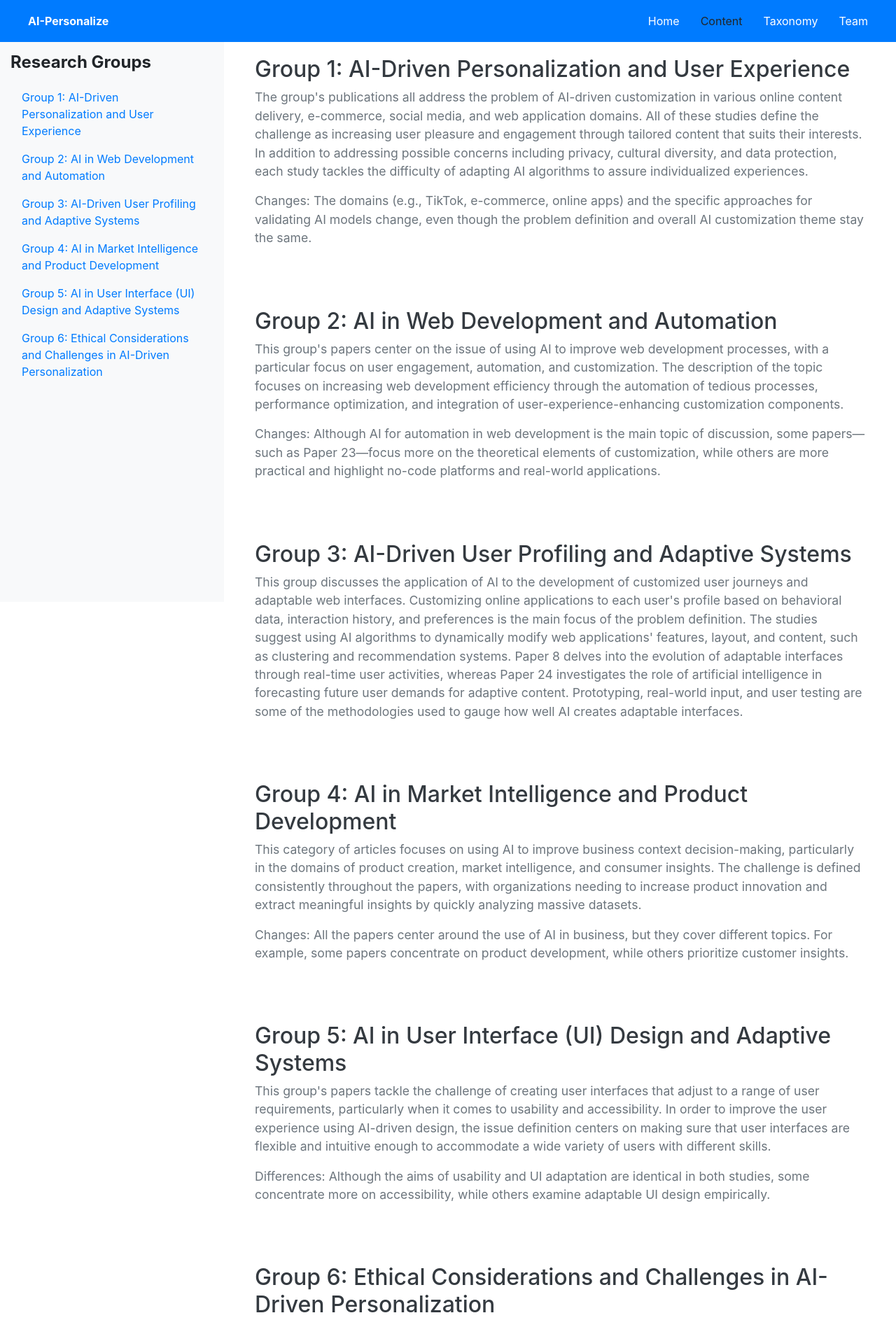
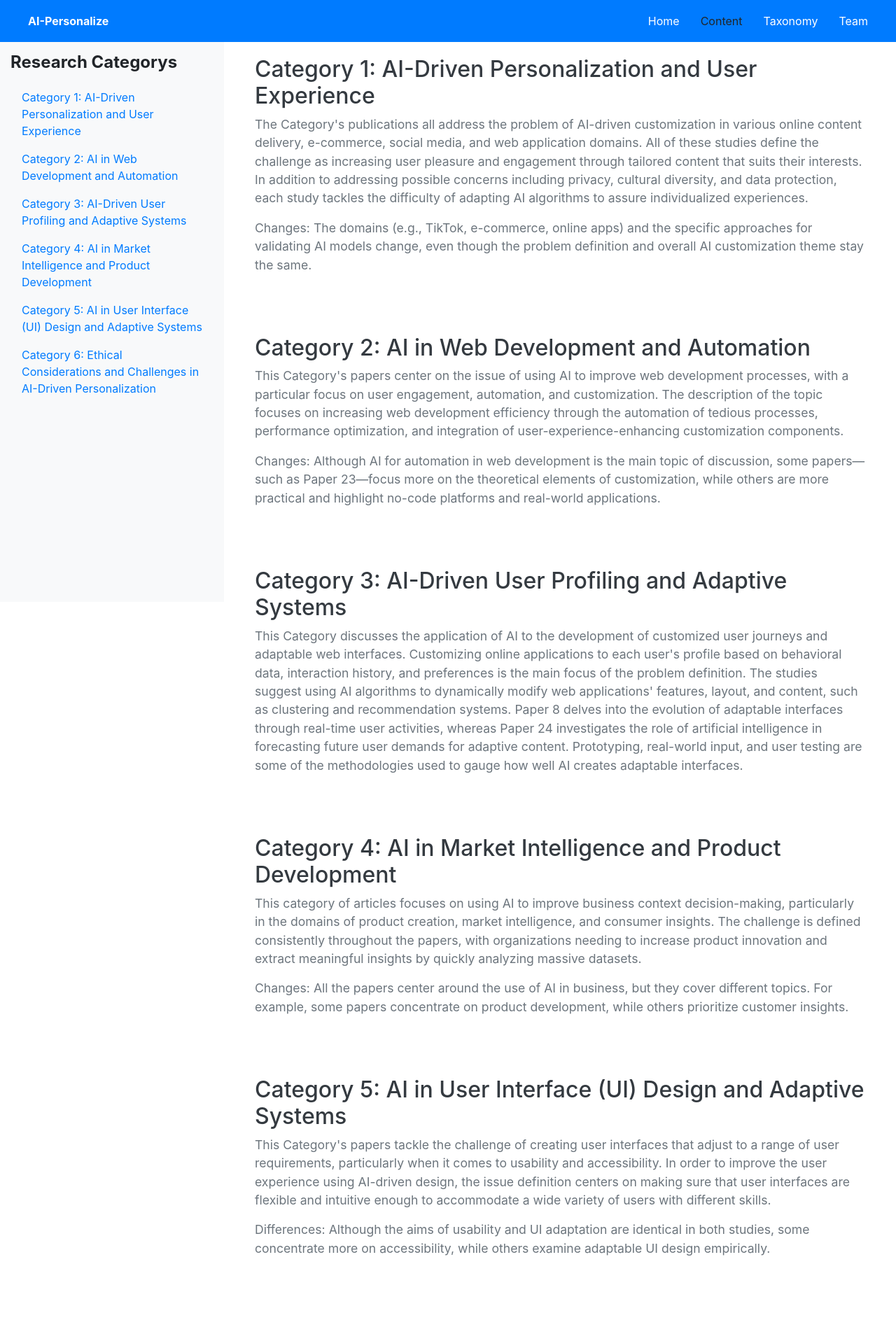
Before and after one commit to rmusukudabbidi/AI-Personalize, a React (Create React App) app: page /#/content in a window 1280 px wide. Shown: the top 1886 px of the page at 70% size. Built offline with nearby package versions, Linux system fonts and the light colour scheme.

Commit message:
Contents updated and Taxonomy updated

```diff
--- a/src/Components/Content.js
+++ b/src/Components/Content.js
@@ -8,36 +8,36 @@ const Content = () => {
       <div className="row">
         <nav className="col-md-3 d-none d-md-block bg-light sidebar">
           <div className="sidebar-sticky">
-            <h4 className="sidebar-title">Research Groups</h4>
+            <h4 className="sidebar-title">Research Categorys</h4>
             <ul className="nav flex-column">
               <li className="nav-itemm">
-                <Link className="nav-linkk" to="Group1" smooth={true} duration={0}>
-                    Group 1: AI-Driven Personalization and User Experience
+                <Link className="nav-linkk" to="Category1" smooth={true} duration={0}>
+                    Category 1: AI-Driven Personalization and User Experience
                 </Link>
               </li>
               <li className="nav-itemm">
-                <Link className="nav-linkk" to="Group2" smooth={true} duration={0}>
-                    Group 2: AI in Web Development and Automation
+                <Link className="nav-linkk" to="Category2" smooth={true} duration={0}>
+                    Category 2: AI in Web Development and Automation
                 </Link>
               </li>
               <li className="nav-itemm">
-                <Link className="nav-linkk" to="Group3" smooth={true} duration={0}>
-                    Group 3: AI-Driven User Profiling and Adaptive Systems
+                <Link className="nav-linkk" to="Category3" smooth={true} duration={0}>
+                    Category 3: AI-Driven User Profiling and Adaptive Systems
                 </Link>
               </li>
               <li className="nav-itemm">
-                <Link className="nav-linkk" to="Group4" smooth={true} duration={0}>
-                    Group 4: AI in Market Intelligence and Product Development
+                <Link className="nav-linkk" to="Category4" smooth={true} duration={0}>
+                    Category 4: AI in Market Intelligence and Product Development
                 </Link>
               </li>
               <li className="nav-itemm">
-                <Link className="nav-linkk" to="Group5" smooth={true} duration={0}>
-                    Group 5: AI in User Interface (UI) Design and Adaptive Systems
+                <Link className="nav-linkk" to="Category5" smooth={true} duration={0}>
+                    Category 5: AI in User Interface (UI) Design and Adaptive Systems
                 </Link>
               </li>
               <li className="nav-itemm">
-                <Link className="nav-linkk" to="Group6" smooth={true} duration={0}>
-                    Group 6: Ethical Considerations and Challenges in AI-Driven Personalization
+                <Link className="nav-linkk" to="Category6" smooth={true} duration={0}>
+                    Category 6: Ethical Considerations and Challenges in AI-Driven Personalization
                 </Link>
               </li>
             </ul>
@@ -45,35 +45,35 @@ const Content = () => {
         </nav>
 
         <main className="col-md-9 ms-sm-auto col-lg-9 px-4">
-          <div className="content-section" id="Group1">
-            <h2>Group 1: AI-Driven Personalization and User Experience</h2>
+          <div className="content-section" id="Category1">
+            <h2>Category 1: AI-Driven Personalization and User Experience</h2>
             <p>
-                The group's publications all address the problem of AI-driven customization in various online content delivery, e-commerce, social media, and web application domains. All of these studies define the challenge as increasing user pleasure and engagement through tailored content that suits their interests. In addition to addressing possible concerns including privacy, cultural diversity, and data protection, each study tackles the difficulty of adapting AI algorithms to assure individualized experiences.
+                The Category's publications all address the problem of AI-driven customization in various online content delivery, e-commerce, social media, and web application domains. All of these studies define the challenge as increasing user pleasure and engagement through tailored content that suits their interests. In addition to addressing possible concerns including privacy, cultural diversity, and data protection, each study tackles the difficulty of adapting AI algorithms to assure individualized experiences.
             </p>
             <p>
                 Changes: The domains (e.g., TikTok, e-commerce, online apps) and the specific approaches for validating AI models change, even though the problem definition and overall AI customization theme stay the same.
             </p>
           </div>
 
-          <div className="content-section" id="Group2">
-            <h2>Group 2: AI in Web Development and Automation</h2>
+          <div className="content-section" id="Category2">
+            <h2>Category 2: AI in Web Development and Automation</h2>
             <p>
-                This group's papers center on the issue of using AI to improve web development processes, with a particular focus on user engagement, automation, and customization. The description of the topic focuses on increasing web development efficiency through the automation of tedious processes, performance optimization, and integration of user-experience-enhancing customization components.
+                This Category's papers center on the issue of using AI to improve web development processes, with a particular focus on user engagement, automation, and customization. The description of the topic focuses on increasing web development efficiency through the automation of tedious processes, performance optimization, and integration of user-experience-enhancing customization components.
             </p>
             <p>
                 Changes: Although AI for automation in web development is the main topic of discussion, some papers—such as Paper 23—focus more on the theoretical elements of customization, while others are more practical and highlight no-code platforms and real-world applications.
             </p>
           </div>
 
-          <div className="content-section" id="Group3">
-            <h2>Group 3: AI-Driven User Profiling and Adaptive Systems</h2>
+          <div className="content-section" id="Category3">
+            <h2>Category 3: AI-Driven User Profiling and Adaptive Systems</h2>
             <p>
-                This group discusses the application of AI to the development of customized user journeys and adaptable web interfaces. Customizing online applications to each user's profile based on behavioral data, interaction history, and preferences is the main focus of the problem definition. The studies suggest using AI algorithms to dynamically modify web applications' features, layout, and content, such as clustering and recommendation systems. Paper 8 delves into the evolution of adaptable interfaces through real-time user activities, whereas Paper 24 investigates the role of artificial intelligence in forecasting future user demands for adaptive content. Prototyping, real-world input, and user testing are some of the methodologies used to gauge how well AI creates adaptable interfaces.
+                This Category discusses the application of AI to the development of customized user journeys and adaptable web interfaces. Customizing online applications to each user's profile based on behavioral data, interaction history, and preferences is the main focus of the problem definition. The studies suggest using AI algorithms to dynamically modify web applications' features, layout, and content, such as clustering and recommendation systems. Paper 8 delves into the evolution of adaptable interfaces through real-time user activities, whereas Paper 24 investigates the role of artificial intelligence in forecasting future user demands for adaptive content. Prototyping, real-world input, and user testing are some of the methodologies used to gauge how well AI creates adaptable interfaces.
             </p>
           </div>
 
-          <div className="content-section" id="Group4">
-            <h2>Group 4: AI in Market Intelligence and Product Development</h2>
+          <div className="content-section" id="Category4">
+            <h2>Category 4: AI in Market Intelligence and Product Development</h2>
             <p>
                 This category of articles focuses on using AI to improve business context decision-making, particularly in the domains of product creation, market intelligence, and consumer insights. The challenge is defined consistently throughout the papers, with organizations needing to increase product innovation and extract meaningful insights by quickly analyzing massive datasets.
             </p>
@@ -82,27 +82,27 @@ const Content = () => {
             </p>
           </div>
 
-          <div className="content-section" id="Group5">
-            <h2>Group 5: AI in User Interface (UI) Design and Adaptive Systems</h2>
+          <div className="content-section" id="Category5">
+            <h2>Category 5: AI in User Interface (UI) Design and Adaptive Systems</h2>
             <p>
-                This group's papers tackle the challenge of creating user interfaces that adjust to a range of user requirements, particularly when it comes to usability and accessibility. In order to improve the user experience using AI-driven design, the issue definition centers on making sure that user interfaces are flexible and intuitive enough to accommodate a wide variety of users with different skills.
+                This Category's papers tackle the challenge of creating user interfaces that adjust to a range of user requirements, particularly when it comes to usability and accessibility. In order to improve the user experience using AI-driven design, the issue definition centers on making sure that user interfaces are flexible and intuitive enough to accommodate a wide variety of users with different skills.
             </p>
             <p>
                 Differences: Although the aims of usability and UI adaptation are identical in both studies, some concentrate more on accessibility, while others examine adaptable UI design empirically.
             </p>
           </div>
 
-          <div className="content-section" id="Group6">
-            <h2>Group 6: Ethical Considerations and Challenges in AI-Driven Personalization</h2>
+          <div className="content-section" id="Category6">
+            <h2>Category 6: Ethical Considerations and Challenges in AI-Driven Personalization</h2>
             <p>
-                The ethical ramifications of utilizing AI to personalize online apps are the main emphasis of this group. Important topics including algorithmic bias, consent, transparency, and data protection are covered in the publications. Paper 7 delves into the privacy hazards that arise from gathering and utilizing user data for customization, whereas Paper 10 tackles issues related to equity in AI-powered recommendation systems. Creating more transparent AI systems and putting privacy-preserving measures like differential privacy into practice are two possible solutions. Methodologies include empirical assessments of privacy-preserving AI models as well as theoretical talks on ethics.
+                The ethical ramifications of utilizing AI to personalize online apps are the main emphasis of this Category. Important topics including algorithmic bias, consent, transparency, and data protection are covered in the publications. Paper 7 delves into the privacy hazards that arise from gathering and utilizing user data for customization, whereas Paper 10 tackles issues related to equity in AI-powered recommendation systems. Creating more transparent AI systems and putting privacy-preserving measures like differential privacy into practice are two possible solutions. Methodologies include empirical assessments of privacy-preserving AI models as well as theoretical talks on ethics.
             </p>
           </div>
 
           <div className="content-section">
-            <h2>Overall Differences Between Groups</h2>
+            <h2>Overall Differences Between Categorys</h2>
             <p>
-                Group 1 and Group 3 differ primarily in that Group 3 delves deeper into adaptive systems that change content or user interface (UI) in response to real-time user behavior. Group 2 deals with automating development chores for enhanced online customization, while Group 4 concentrates on user data analysis for enhanced market forecasting and business decision-making. Group 5 focuses on UI design customization, whereas Group 3 examines adaptable systems that dynamically change not just the interface but also the features and information. Compared to Group 1/3, Group 6 is more concerned with moral issues surrounding customization, such as prejudice and privacy, whereas Group 1 and Group 3 usually focus more on functional and technical aspects.
+                Category 1 and Category 3 differ primarily in that Category 3 delves deeper into adaptive systems that change content or user interface (UI) in response to real-time user behavior. Category 2 deals with automating development chores for enhanced online customization, while Category 4 concentrates on user data analysis for enhanced market forecasting and business decision-making. Category 5 focuses on UI design customization, whereas Category 3 examines adaptable systems that dynamically change not just the interface but also the features and information. Compared to Category 1/3, Category 6 is more concerned with moral issues surrounding customization, such as prejudice and privacy, whereas Category 1 and Category 3 usually focus more on functional and technical aspects.
             </p>
           </div>
         </main>
--- a/src/Components/Taxonomy.js
+++ b/src/Components/Taxonomy.js
@@ -9,7 +9,7 @@ const TaxonomyTable = () => {
         <table className="table table-bordered table-hover mt-4">
           <thead className="thead-light">
             <tr>
-              <th>Group</th>
+              <th>Category</th>
               <th>Paper Citation</th>
               <th>Problem</th>
               <th>Domain</th>
@@ -22,7 +22,7 @@ const TaxonomyTable = () => {
           </thead>
           <tbody>
             <tr>
-              <td>Group 1: AI-Driven Personalization and User Experience</td>
+              <td>Category 1: AI-Driven Personalization and User Experience</td>
               <td>Paper 1,3,16,17</td>
               <td>Personalized content delivery</td>
               <td>Web content delivery, e-commerce, social media</td>
@@ -33,7 +33,7 @@ const TaxonomyTable = () => {
               <td>Data privacy, differential privacy</td>
             </tr>
             <tr>
-              <td>Group 2: AI in Web Development and Automation</td>
+              <td>Category 2: AI in Web Development and Automation</td>
               <td>Paper 13,18,22,23</td>
               <td>Enhancing web dev processes with AI</td>
               <td>Web development, automation</td>
@@ -44,7 +44,7 @@ const TaxonomyTable = () => {
               <td>Data protection and security monitoring</td>
             </tr>
             <tr>
-              <td>Group 3: AI-Driven User Profiling and Adaptive Systems</td>
+              <td>Category 3: AI-Driven User Profiling and Adaptive Systems</td>
               <td>Paper 8,9,24</td>
               <td>Adapting web apps based on user profiles</td>
               <td>Web applications, adaptive systems</td>
@@ -55,7 +55,7 @@ const TaxonomyTable = () => {
               <td>Encryption, secure data storage</td>
             </tr>
             <tr>
-              <td>Group 4: AI in Market Intelligence and Product Development</td>
+              <td>Category 4: AI in Market Intelligence and Product Development</td>
               <td>Paper 11,12,21</td>
               <td>Market intelligence, product innovation</td>
               <td>Business intelligence, customer insights</td>
@@ -66,7 +66,7 @@ const TaxonomyTable = () => {
               <td>Data governance policies, access control</td>
             </tr>
             <tr>
-              <td>Group 5: AI in User Interface (UI) Design and Adaptive Systems</td>
+              <td>Category 5: AI in User Interface (UI) Design and Adaptive Systems</td>
               <td>Paper 19,25</td>
               <td>Adapting UI for diverse needs</td>
               <td>Web UI, accessibility</td>
@@ -77,7 +77,7 @@ const TaxonomyTable = () => {
               <td>Privacy-preserving UI systems, secure session management</td>
             </tr>
             <tr>
-              <td>Group 6: Ethical Considerations and Challenges in AI-Driven Personalization</td>
+              <td>Category 6: Ethical Considerations and Challenges in AI-Driven Personalization</td>
               <td>Paper 7,10</td>
               <td>Ethical challenges in AI personalization</td>
               <td>Data privacy, algorithmic fairness</td>
```
